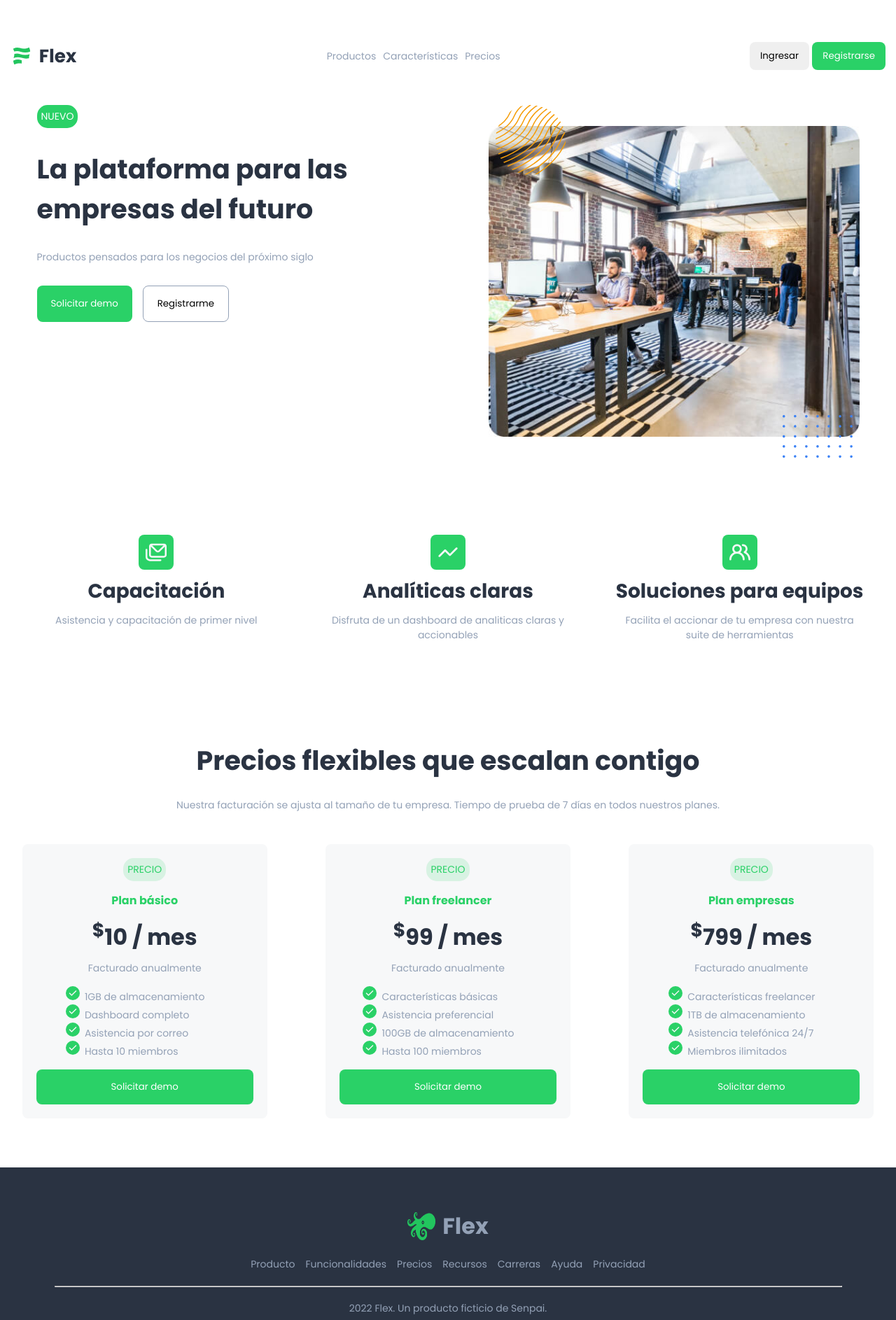
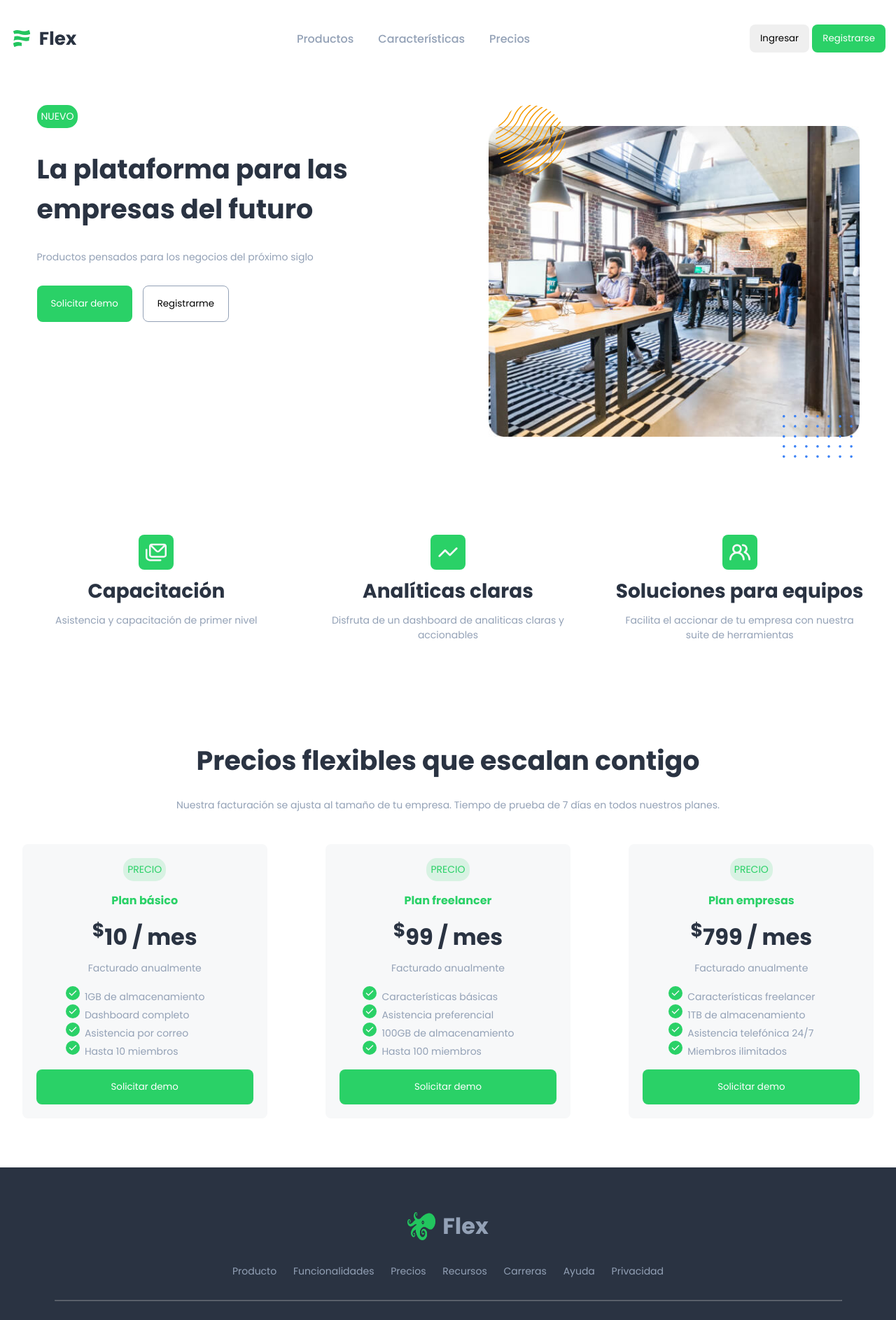
Before and after one commit to santiagochimko/Proyecto-Integrador, a plain HTML site: page index.html in a window 1280 px wide. Shown: the top 1886 px of the page at 70% size. Drawn offline with Linux system fonts and the light colour scheme.

Commit message:
refactores desktop styles

```diff
--- a/style.css
+++ b/style.css
@@ -81,6 +81,7 @@ button {
 
 .nav ul li {
   list-style: none;
+  cursor: pointer;
 }
 
 .nav .btn {
@@ -236,6 +237,7 @@ section#prices ul {
 
 .footer ul li {
   list-style-type: none;
+  cursor: pointer;
 }
 
 .footer ul {
@@ -248,6 +250,7 @@ section#prices ul {
 
 .footer hr {
   height: 1px;
+  opacity: 0.3;
   width: 90%;
   background-color: var(--gray);
 }
@@ -300,4 +303,27 @@ section#prices ul {
     width: 100%;
     justify-content: space-around;
   }
+
+  .nav {
+    height: 100px;
+  }
+
+  .nav ul {
+    gap: 35px;
+  }
+
+  .nav ul li {
+    font-size: 1rem;
+    font-weight: 500;
+    gap: 30px;
+  }
+
+  .footer {
+    gap: 30px;
+  }
+
+  .footer ul {
+    justify-content: space-around;
+    width: 50%;
+  }
 }
```
